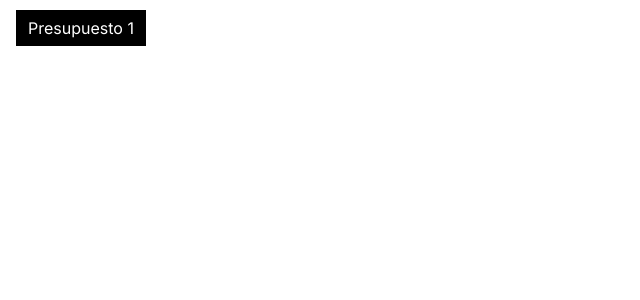
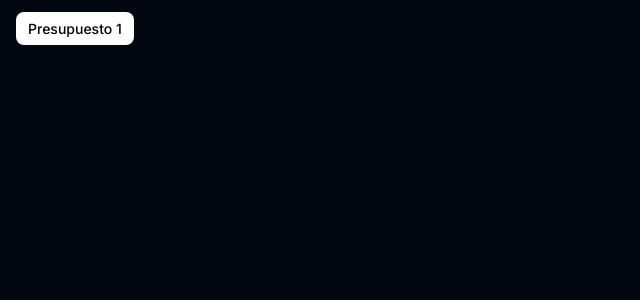
Before and after one commit to ginopastran/BathHouse, a Next.js app: page / in a window 1280 px wide. Shown: the top 300 px of the page, without its empty margins (0-640 px from the left). Built offline with nearby package versions, Linux system fonts and the light colour scheme.

Commit message:
dark mode

```diff
--- a/app/layout.tsx
+++ b/app/layout.tsx
@@ -1,22 +1,32 @@
-import type { Metadata } from 'next'
-import { Inter } from 'next/font/google'
-import './globals.css'
+import type { Metadata } from "next";
+import { Inter } from "next/font/google";
+import "./globals.css";
+import { ThemeProvider } from "@/providers/theme-providers";
 
-const inter = Inter({ subsets: ['latin'] })
+const inter = Inter({ subsets: ["latin"] });
 
 export const metadata: Metadata = {
-  title: 'Create Next App',
-  description: 'Generated by create next app',
-}
+  title: "Create Next App",
+  description: "Generated by create next app",
+};
 
 export default function RootLayout({
   children,
 }: {
-  children: React.ReactNode
+  children: React.ReactNode;
 }) {
   return (
     <html lang="en">
-      <body className={inter.className}>{children}</body>
+      <body className={inter.className}>
+        <ThemeProvider
+          attribute="class"
+          defaultTheme="dark"
+          enableSystem
+          disableTransitionOnChange
+        >
+          {children}
+        </ThemeProvider>
+      </body>
     </html>
-  )
+  );
 }
--- a/app/page.tsx
+++ b/app/page.tsx
@@ -2,6 +2,7 @@
 
 import React, { useState } from "react";
 import axios from "axios";
+import { Button } from "@/components/ui/button";
 
 const provinciasArgentina = [
   "Buenos Aires",
@@ -54,8 +55,11 @@ const FormularioPage: React.FC = () => {
   };
 
   return (
-    <div className=" w-full h-screen bg-white p-4">
-      <a href="/otro" className=" bg-black px-3 py-2 text-white">
+    <div className=" w-full h-screen  p-4">
+      <a
+        href="/otro"
+        className=" bg-white px-3 py-2 text-black rounded-lg text-sm font-medium"
+      >
         Presupuesto 1
       </a>
     </div>
--- a/package.json
+++ b/package.json
@@ -25,6 +25,7 @@
     "exceljs": "^4.4.0",
     "lucide-react": "^0.309.0",
     "next": "14.0.4",
+    "next-themes": "^0.2.1",
     "react": "^18",
     "react-dom": "^18",
     "react-hook-form": "^7.49.3",
--- /dev/null
+++ b/providers/theme-providers.tsx
@@ -0,0 +1,9 @@
+"use client";
+
+import * as React from "react";
+import { ThemeProvider as NextThemesProvider } from "next-themes";
+import { type ThemeProviderProps } from "next-themes/dist/types";
+
+export function ThemeProvider({ children, ...props }: ThemeProviderProps) {
+  return <NextThemesProvider {...props}>{children}</NextThemesProvider>;
+}
```
Also changed, not shown: 1 other file (tests, documents, lock files or other folders).
